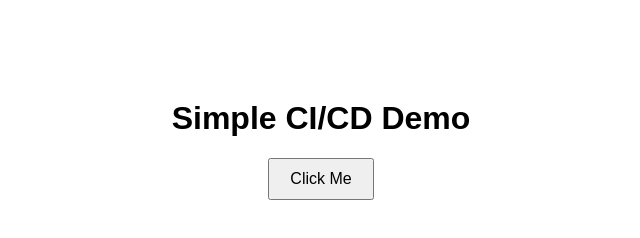
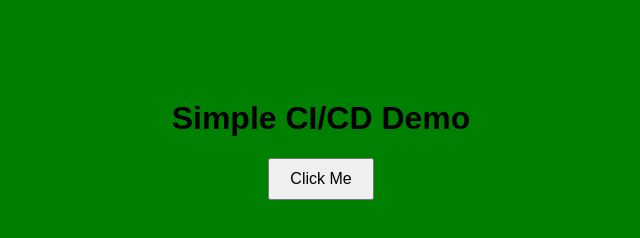
Before and after one commit to Rim-Hamdoune/ci-cd-static-web, a plain HTML site: page index.html in a window 1280 px wide. Shown: the whole page, without its empty margins (319-959 px from the left). Drawn offline with Linux system fonts and the light colour scheme.

Commit message:
Change background color to green

```diff
--- a/index.html
+++ b/index.html
@@ -1,10 +1,10 @@
 <!DOCTYPE html>
 <html>
 <head>
-    <title>My First Web App</title>
+    <title>My First Web App at ENSIAS</title>
     <link rel="stylesheet" href="style.css">
 </head>
-<body>
+<body style="background-color: green;">
     <h1>Simple CI/CD Demo</h1>
     <button onclick="showMessage()">Click Me</button>
     <p id="message"></p>
```
